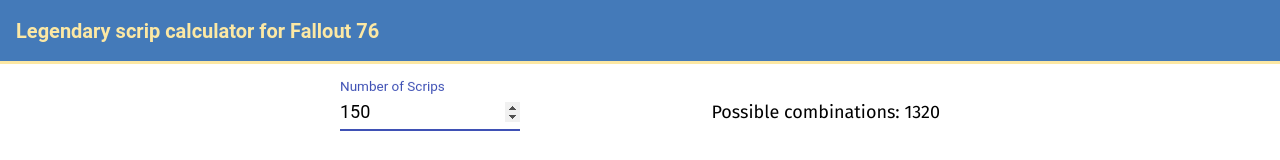
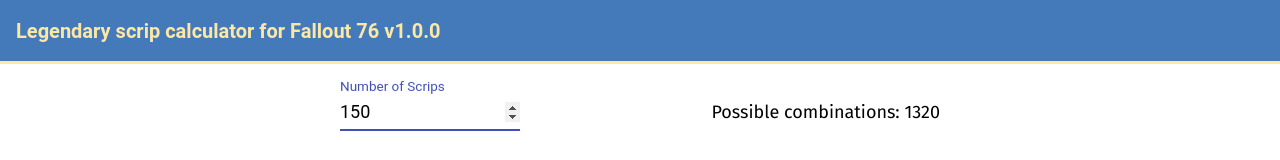
Before and after one commit to acieshk/fo76-leg-scrip-cal, an Angular app: page / in a window 1280 px wide. Shown: the top 160 px of the page. Built offline with nearby package versions, Linux system fonts and the light colour scheme; a web font is replaced by a local one.

Commit message:
Add version number

```diff
--- a/src/app/app.component.html
+++ b/src/app/app.component.html
@@ -1,5 +1,5 @@
 <mat-toolbar class="header">
-  <span>Legendary scrip calculator for Fallout 76</span>
+  <span>Legendary scrip calculator for Fallout 76 v1.0.0</span>
 </mat-toolbar>
 <mat-toolbar></mat-toolbar>
 <!-- <div>
```
